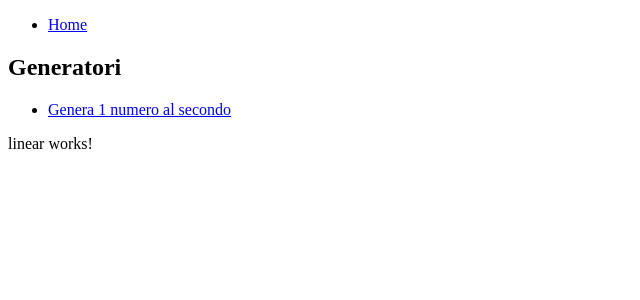
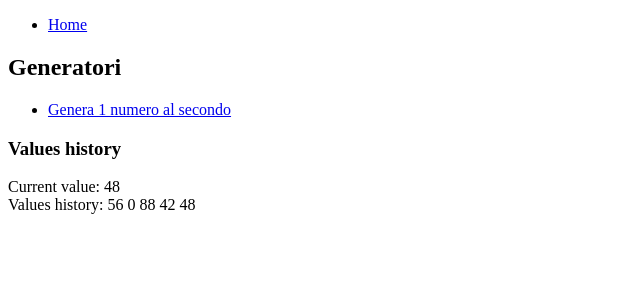
Before and after one commit to denetor/learnngrx, an Angular app: page /generators/linear in a window 1280 px wide. Shown: the top 300 px of the page, without its empty margins (0-640 px from the left). Built offline with nearby package versions, Linux system fonts and the light colour scheme.

Commit message:
generated values list, without component

```diff
--- a/src/app/app.module.ts
+++ b/src/app/app.module.ts
@@ -6,7 +6,7 @@ import {GeneratorsModule} from "./features/generators/generators.module";
 
 @NgModule({
     declarations: [
-    AppComponent
+        AppComponent,
     ],
     imports: [
         BrowserModule,
--- /dev/null
+++ b/src/app/common/components/values-history/values-history.component.html
@@ -0,0 +1,6 @@
+<div>
+    <h3>Values history</h3>
+    <div>
+        <span *ngFor="let value of values"> {{ value }} </span>
+    </div>
+</div>
--- /dev/null
+++ b/src/app/common/components/values-history/values-history.component.ts
@@ -0,0 +1,15 @@
+import {Component, Input, OnInit} from "@angular/core";
+
+@Component({
+    selector: 'ndr-values-history',
+    templateUrl: './values-history.component.html'
+})
+export class ValuesHistoryComponent implements OnInit {
+    @Input()
+    values: number[] = [];
+
+
+    ngOnInit() {
+        this.values = [];
+    }
+}
--- a/src/app/features/generators/generators.module.ts
+++ b/src/app/features/generators/generators.module.ts
@@ -2,12 +2,14 @@ import { NgModule } from '@angular/core';
 import { CommonModule } from '@angular/common';
 import { LinearComponent } from './linear/linear.component';
 import {GeneratorService} from "./services/generator.service";
+import {ValuesHistoryComponent} from "../../common/components/values-history/values-history.component";
 
 
 
 @NgModule({
     declarations: [
-        LinearComponent
+        LinearComponent,
+        ValuesHistoryComponent,
     ],
     imports: [
         CommonModule
--- a/src/app/features/generators/linear/linear.component.html
+++ b/src/app/features/generators/linear/linear.component.html
@@ -1 +1,3 @@
-<p>linear works!</p>
+<ndr-values-history [values]="generatedList"></ndr-values-history>
+<div>Current value: {{ lastValue }}</div>
+<div>Values history: <span *ngFor="let value of generatedList">{{ value }} </span></div>
--- a/src/app/features/generators/linear/linear.component.ts
+++ b/src/app/features/generators/linear/linear.component.ts
@@ -2,11 +2,15 @@ import {Component, OnDestroy, OnInit} from '@angular/core';
 import {GeneratorService} from "../services/generator.service";
 
 @Component({
-  selector: 'app-linear',
-  templateUrl: './linear.component.html'
+    selector: 'app-linear',
+    templateUrl: './linear.component.html'
 })
 export class LinearComponent implements OnInit, OnDestroy {
     linearGeneratorSubscription: any;
+    // last 10 numbers generated
+    generatedList: number[] = [];
+    // last generated number
+    lastValue: number | null = null;
 
     constructor(
         private readonly generatorService: GeneratorService,
@@ -16,8 +20,16 @@ export class LinearComponent implements OnInit, OnDestroy {
 
     ngOnInit(): void {
         console.log('LinearComponent.ngOnInit()');
+        this.generatedList = [];
         this.linearGeneratorSubscription = this.generatorService.linear().subscribe(value => {
-            console.log(value);
+            // remove first item from list
+            if (this.generatedList.length >= 10) {
+                this.generatedList.shift();
+            }
+            // append new item to list
+            this.generatedList.push(value as number);
+            // save last value
+            this.lastValue = value as number;
         })
     }
 
```
Lines whose indentation alone changed are shown as unchanged.
